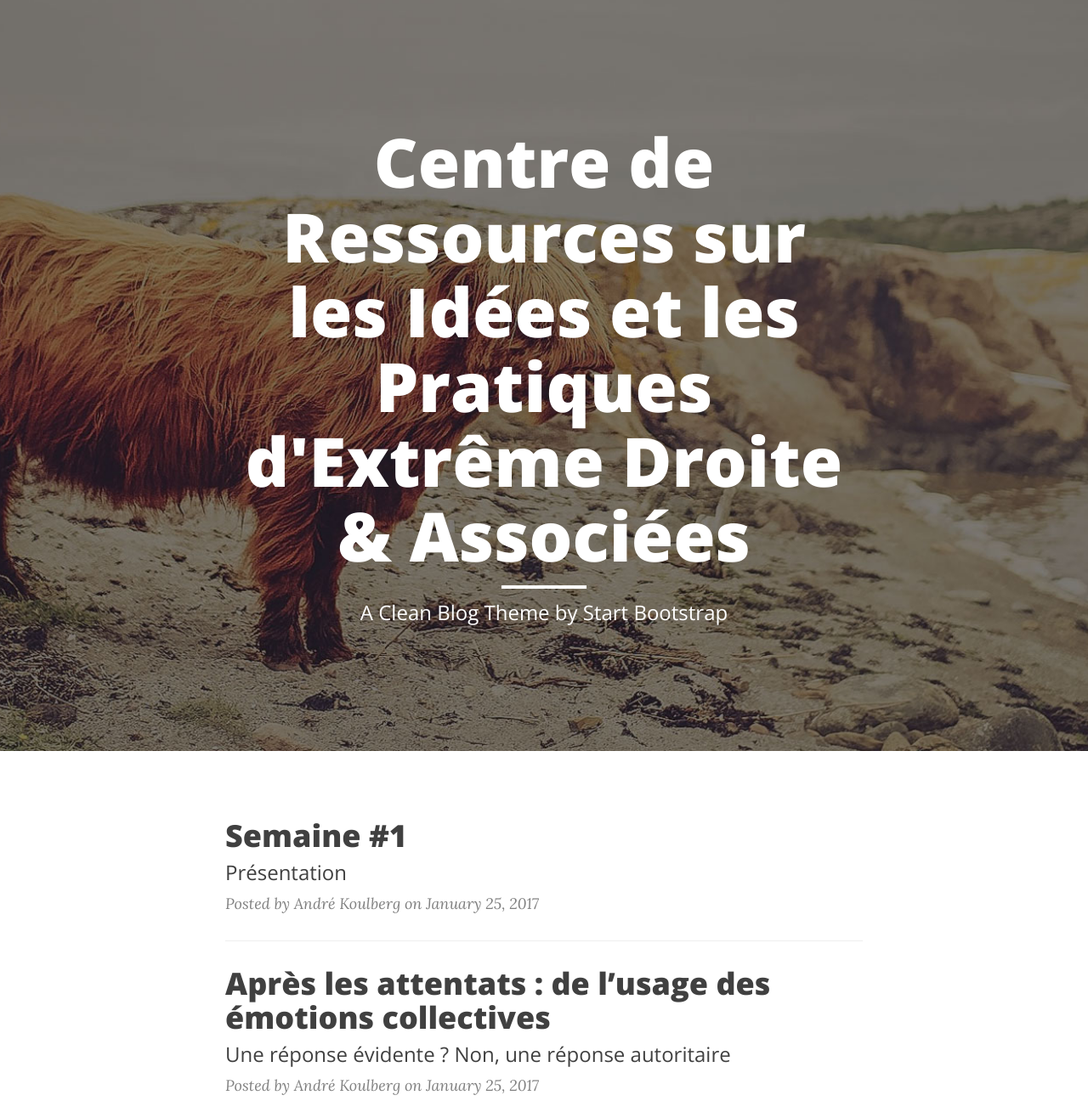
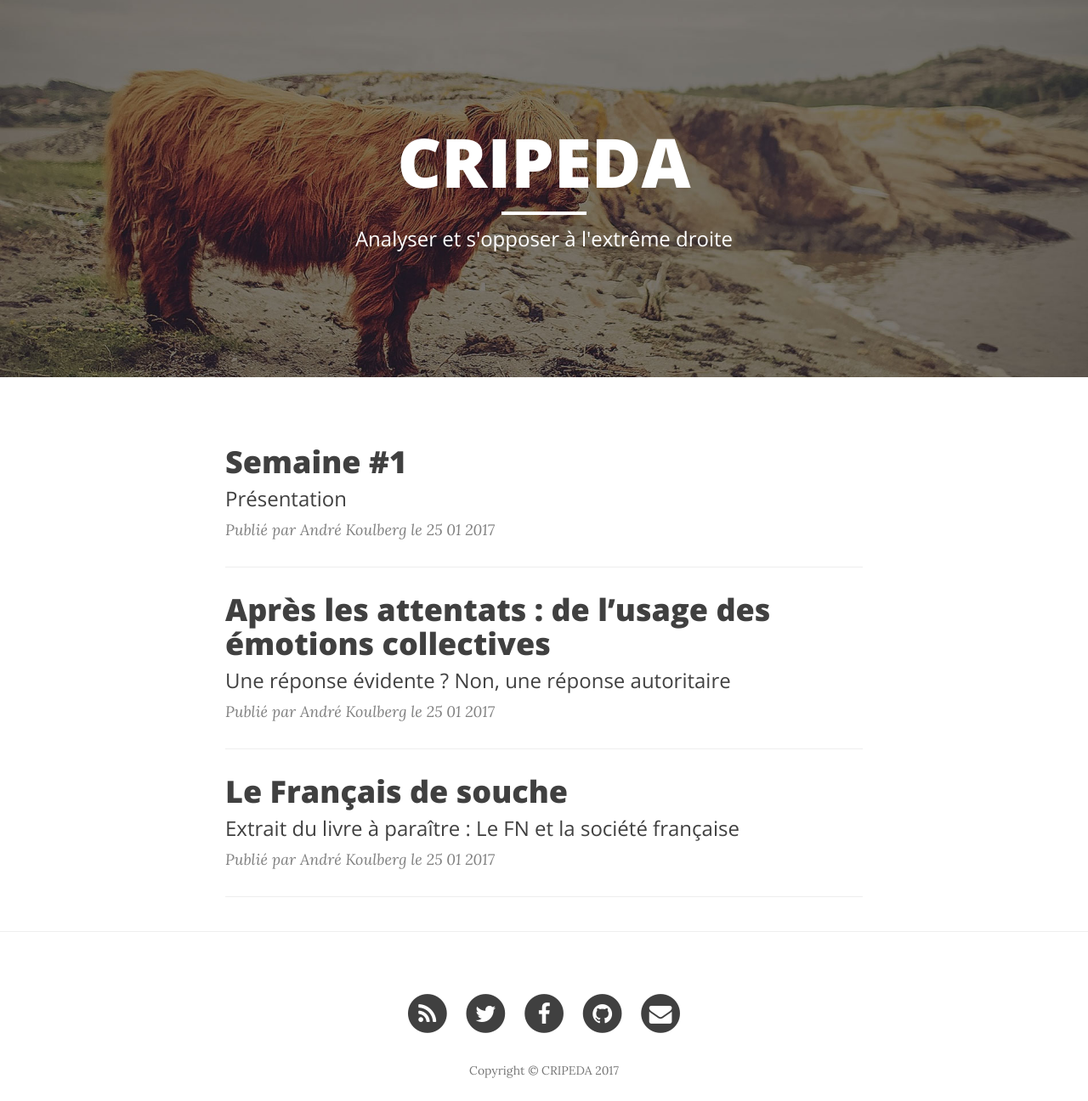
Before and after one commit to cripeda/cripeda.github.io, a Jekyll site: the page built from index.html, in a window 1280 px wide and 1400 px high, cut to the strip 104-1400 px from the top of the window. Shown: the whole strip at 85% size. Built offline with Jekyll 4.4.1, drawn with Linux system fonts in a browser that asks for light colours; nearby versions of some CDN libraries; the list of posts is cut into pages by our own code; some of the changed text lies outside the part shown.

Commit message:
Translate post layout

```diff
--- a/index.html
+++ b/index.html
@@ -1,6 +1,7 @@
 ---
-layout: page
-description: "A Clean Blog Theme by Start Bootstrap"
+layout:         page
+title:          CRIPEDA
+description:    "Analyser et s'opposer à l'extrême droite"
 ---
 
 {% for post in paginator.posts %}
@@ -14,7 +15,7 @@
         </h3>
         {% endif %}
     </a>
-    <p class="post-meta">Posted by {% if post.author %}{{ post.author }}{% else %}{{ site.title }}{% endif %} on {{ post.date | date: "%B %-d, %Y" }}</p>
+    <p class="post-meta">Publié par {% if post.author %}{{ post.author }}{% else %}{{ site.title }}{% endif %} le {{ post.date | date: "%-d %m %Y" }}</p>
 </div>
 <hr>
 {% endfor %}
```
Also changed, not shown: other parts of index.html (+2 -2 lines).
